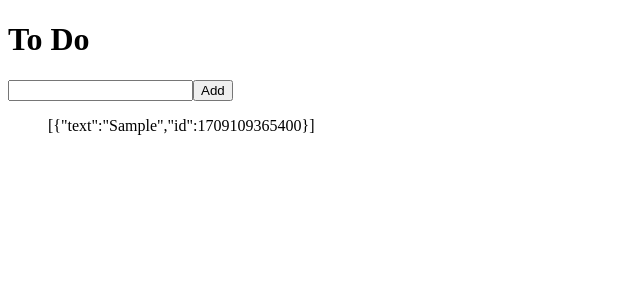
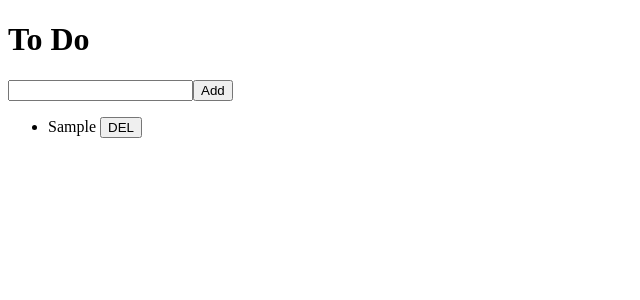
Before and after one commit to yun0727/vanilla-redux, a React (Create React App) app: page / in a window 1280 px wide. Both pictures are taken after typing "Sample" into the empty fields and a click on the button "Add". Shown: the top 300 px of the page, without its empty margins (0-640 px from the left). Built offline with nearby package versions, Linux system fonts and the light colour scheme.

Commit message:
3.4 Deleting To Do

```diff
--- /dev/null
+++ b/src/components/ToDo.js
@@ -0,0 +1,19 @@
+import { actionCreators } from "../store";
+import { connect } from "react-redux";
+import React from "react";
+
+function ToDo({text, onBtnClick}){
+  return(
+    <li>
+      {text} <button onClick={onBtnClick}>DEL</button>
+    </li>
+  )
+}
+
+function mapDispatchToProps(dispatch, ownProps){
+  return{
+    onBtnClick:()=>dispatch(actionCreators.deleteToDo(ownProps.id))
+  }
+}
+
+export default connect(null, mapDispatchToProps)(ToDo);
--- a/src/routes/Home.js
+++ b/src/routes/Home.js
@@ -1,6 +1,7 @@
 import { connect } from "react-redux";
 import React, { useState } from "react";
 import { actionCreators } from "../store";
+import ToDo from "../components/ToDo";
 
 function Home({toDos, addToDo}){
   const [text, setText] = useState("");
@@ -19,7 +20,11 @@
         <input type="text" value={text} onChange={onChange} />
         <button>Add</button>
       </form>
-      <ul>{JSON.stringify(toDos)}</ul>
+      <ul>
+        {toDos.map(toDo=>(
+          <ToDo {...toDo} key={toDo.id} />
+        ))}
+      </ul>
     </>
   )
 }
--- a/src/store.js
+++ b/src/store.js
@@ -13,7 +13,7 @@
 const deleteToDo = id =>{
   return {
     type: DELETE,
-    id
+    id: parseInt(id)
   }
 }
 
@@ -22,7 +22,7 @@
     case ADD:
       return [{text: action.text, id:Date.now()}, ...state]
     case DELETE:
-      return state.filter(toDo => toDo !== action.id );
+      return state.filter(toDo => toDo.id !== action.id );
     default:
       return state;
   }
```
